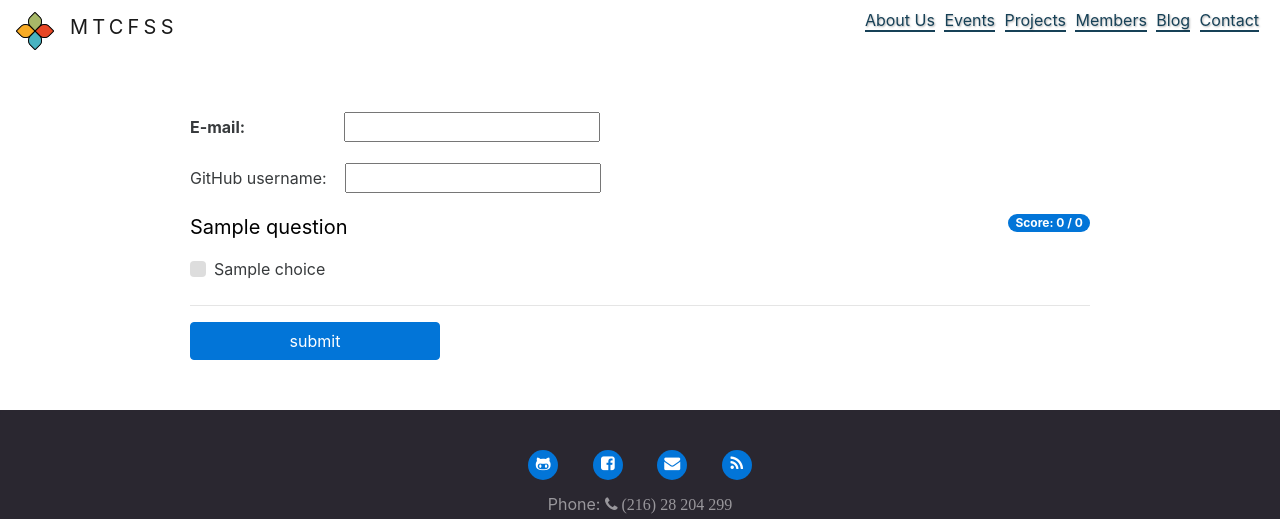
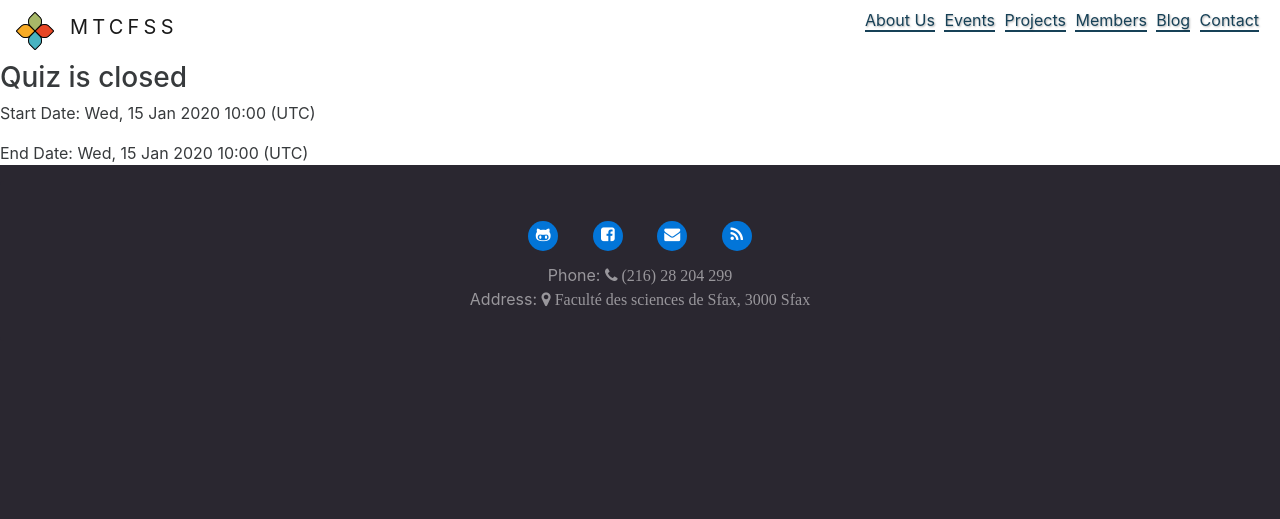
Before and after one commit to fssotc/fssotc.tik.tn, a Django app: page /quiz/1/ in a window 1280 px wide. Shown: the top 519 px of the page. Run offline with Django 3.2, Linux system fonts and the light colour scheme; tables that the repository leaves empty hold one stand-in row (values such as "Sample post"); parts of the project's set-up code (start-up, migrations or seed data) failed here and were passed over; some libraries are stand-ins or nearby versions.

Commit message:
add start and end date to quiz

```diff
--- a/quiz/models.py
+++ b/quiz/models.py
@@ -6,6 +6,8 @@ from db.models import Member
 
 class Quiz(models.Model):
     title = models.CharField(max_length=200, db_index=True)
+    start = models.DateTimeField(blank=True, null=True)
+    end = models.DateTimeField(blank=True, null=True)
 
     def __str__(self):
         return self.title
--- /dev/null
+++ b/quiz/templates/quiz/inactive.html
@@ -0,0 +1,12 @@
+{% extends 'website/layout.html' %}
+{% load staticfiles%}
+{% block pagetitle %}{{ quiz.title.capitalize}} Quiz | Microsoft Tech Club FSS{% endblock %}
+{% block content_section %}
+<h3>Quiz is closed</h3>
+{% if quiz.start %}
+<p>Start Date: {{ quiz.start | date:"D, d M Y H:i (e)" }}</p>
+{% endif %}
+{% if quiz.end %}
+<p>End Date: {{ quiz.end | date:"D, d M Y H:i (e)" }}</p>
+{% endif %}
+{% endblock %}
--- a/quiz/templates/quiz/quiz.html
+++ b/quiz/templates/quiz/quiz.html
@@ -16,9 +16,12 @@
     </p>
     {% endfor %}
 
-    <p>
+    <div class="info-bar">
+	    {% if form.instance.quiz.end %}
+	    <span class="tag tag-pill tag-danger float-xs-left">End: {{ form.instance.quiz.end | date:"D, d M Y H:i (e)" }}</span>
+	    {% endif %}
          <span class="tag tag-pill tag-primary float-xs-right">Score: {{ score }} / {{ form.max_score }}</span>
-    </p>
+    </div>
 
     {% for field in form %}
     <div class="fieldWrapper form-group">
--- a/quiz/views.py
+++ b/quiz/views.py
@@ -1,6 +1,7 @@
 from django.shortcuts import render, get_object_or_404, reverse
 from django.http import HttpResponseRedirect, HttpResponseForbidden
 from django.views.generic.edit import FormView
+from django.utils import timezone
 
 from .forms import QuizForm, CandidatForm
 from .models import Submission, Quiz
@@ -13,6 +14,10 @@ def quiz(request, quiz_pk=None, quiz_title=None, member_pk=None,
         quiz = get_object_or_404(Quiz, pk=quiz_pk)
     else:
         quiz = get_object_or_404(Quiz, title=quiz_title)
+    if (quiz.start and quiz.start > timezone.now()) or (
+            quiz.end and quiz.end < timezone.now()):
+        return render(request, "quiz/inactive.html", {"quiz": quiz})
+
     if member_pk:
         member = get_object_or_404(Member, pk=member_pk)
     elif member_email:
--- a/website/static/website/css/style.css
+++ b/website/static/website/css/style.css
@@ -242,6 +242,10 @@ form .helptext:before {
     color: black;
 }
 
+.info-bar {
+    height: 40px;
+}
+
 code,
 pre,
 .docutils.literal {
```
Also changed, not shown: quiz/migrations/0007_auto_20161108_0728.py (added).
